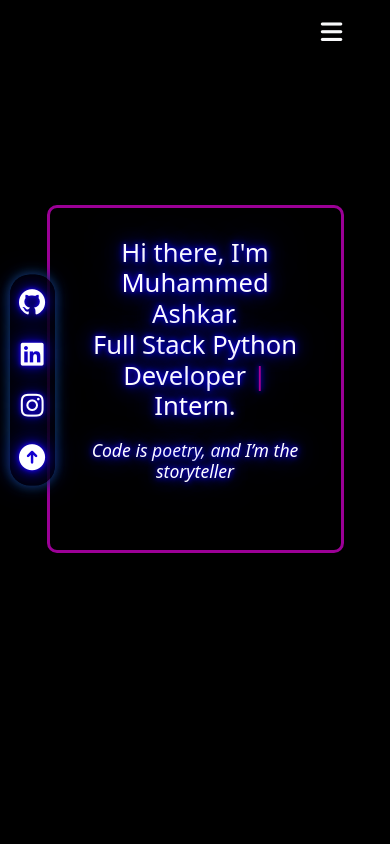
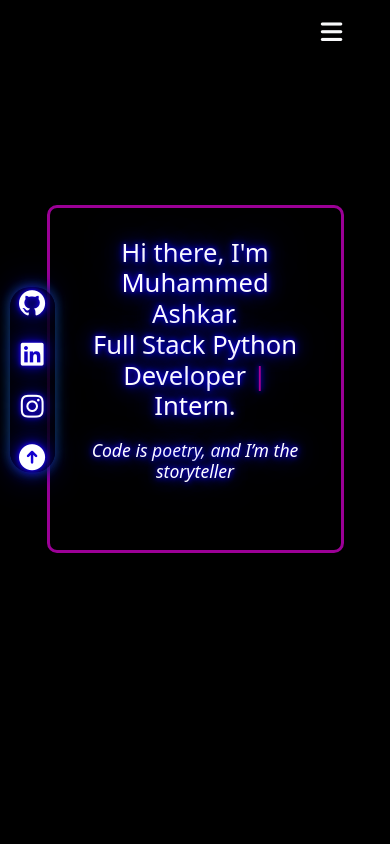
Before and after one commit to Ashkar-tk/portfolio, a plain HTML site: page index.html in a window 390 px wide. Shown: the top 844 px of the page. Drawn offline with nearby package versions, Linux system fonts and the light colour scheme.

Commit message:
Updated projecect

```diff
--- a/style.css
+++ b/style.css
@@ -619,7 +619,7 @@ footer{
     top: 45%;
     left: 10px;
     width: 45px;
-    height: 25%;
+    height: 22%;
     display: flex;
     flex-direction: column;
     align-items: center;
@@ -639,7 +639,6 @@ footer{
   .vertical-bar a {
     transform: scale(0.9); /* slightly smaller icons */
   }
-}
 
   footer {
     font-size: 0.9rem;
```
